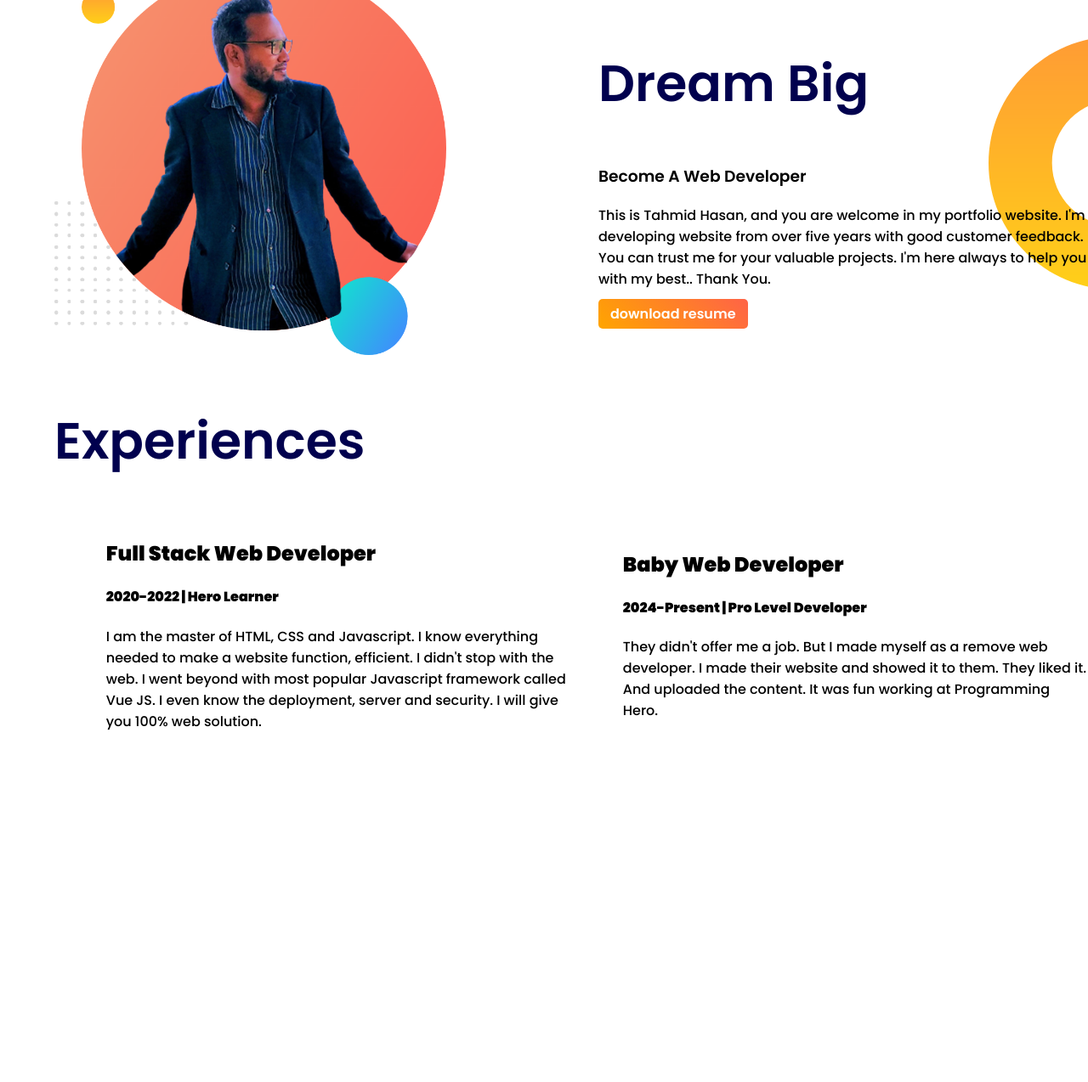
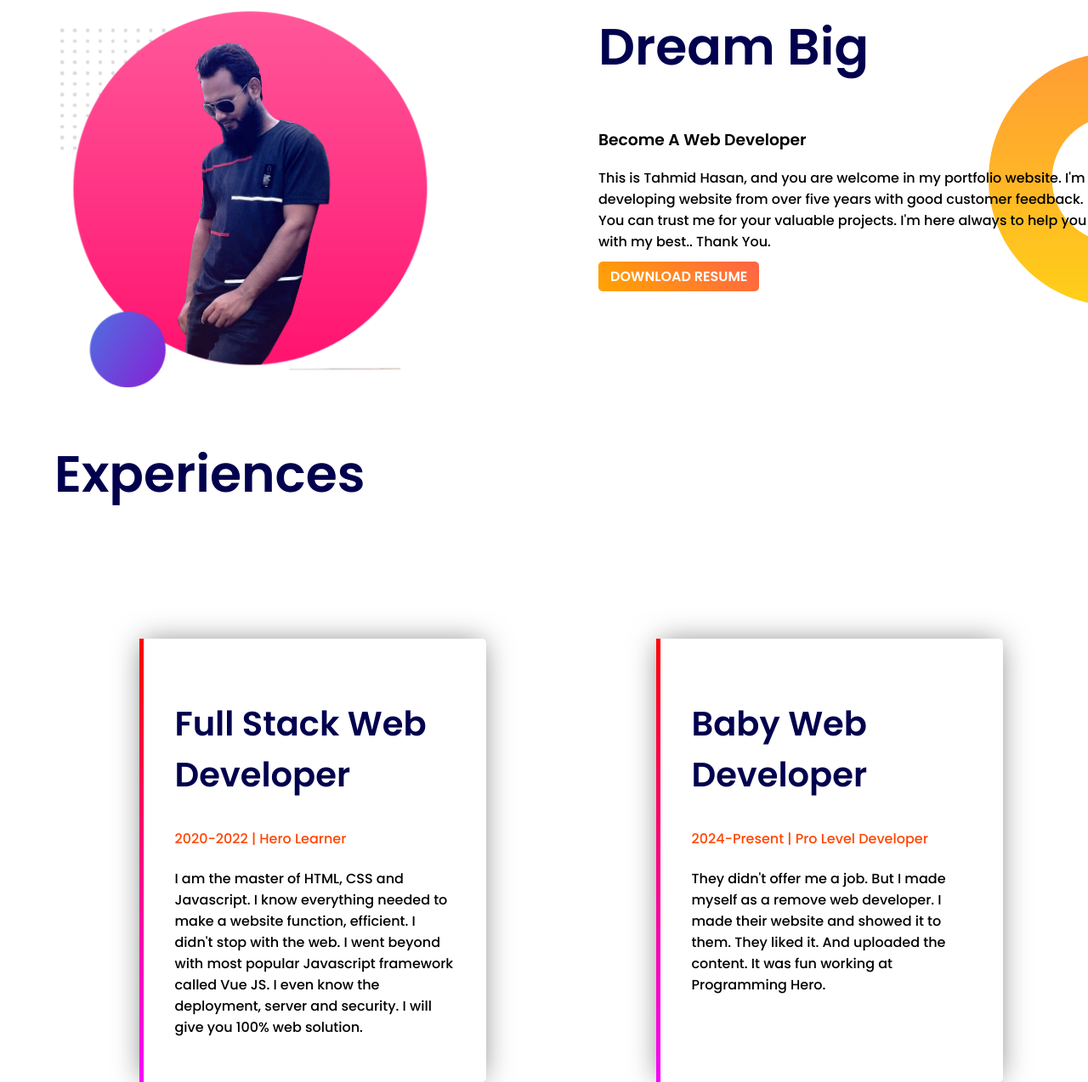
Before and after one commit to wdtahmid/my-portfolio, a plain HTML site: page index.html in a window 1280 px wide. Shown: the part 798-2072 px from the top of the page at 85% size. Before the commit the page ends 1676 px from the top, so only its background shows below. Drawn offline with Linux system fonts and the light colour scheme.

Commit message:
experience added

```diff
--- a/index.html
+++ b/index.html
@@ -32,7 +32,7 @@
 
 
         <div class="half-width">
-            <img src="images/tahmid-with-bg.png" alt="Tahmid">
+            <img src="images/tahmid-with-bg2.png" alt="Tahmid">
         </div>
         <div class="half-width">
             <h1>Dream Big</h1>
@@ -51,7 +51,7 @@
         <h1>Experiences</h1>
 
         <div class="flexible-container">
-            <div class="half-width">
+            <div class="half-width experience-item">
                 <h2>Full Stack Web Developer</h2>
                 <h4>2020-2022 | Hero Learner</h4>
                 <p>I am the master of HTML, CSS and Javascript. I know everything needed to make a website function,
@@ -59,7 +59,7 @@
                     Vue
                     JS. I even know the deployment, server and security. I will give you 100% web solution.</p>
             </div>
-            <div class="half-width">
+            <div class="half-width experience-item">
                 <h2>Baby Web Developer</h2>
                 <h4>2024-Present | Pro Level Developer</h4>
                 <p>They didn't offer me a job. But I made myself as a remove web developer. I made their website and
--- a/style.css
+++ b/style.css
@@ -23,7 +23,6 @@ h1 span {
 
 .flexible-container {
     display: flex;
-    align-items: center;
 }
 .top-banner {
     background-image: url(images/top-banner.png);
@@ -47,6 +46,7 @@ div img {
     padding: 6px 14px;
     color: #fff;
     border-radius: 5px;
+    text-transform: uppercase;
 }
 
 .dream-big {
@@ -59,3 +59,27 @@ div img {
 .experience-area {
     padding-left: 5%;
 }
+
+.experience-area h2{
+    font-size: 40px;
+    text-transform: capitalize;
+    color: rgb(1, 1, 78);
+    font-weight: 600;
+}
+
+.experience-area h4{
+    color: orangered;
+    text-transform: capitalize;
+    font-weight: 500;
+}
+.experience-area .half-width{
+    padding: 3%;
+}
+
+.experience-item {
+    box-shadow: 0 0 34px -4px rgba(0, 0, 0, .5);
+    margin: 100px;
+    border-radius: 0 5px 5px 0;
+    border-left: 5px solid;
+    border-image: linear-gradient(to bottom, red, rgb(247, 0, 255)) 1 100%;
+}
```
Also changed, not shown: images/tahmid-with-bg2.png (added).
